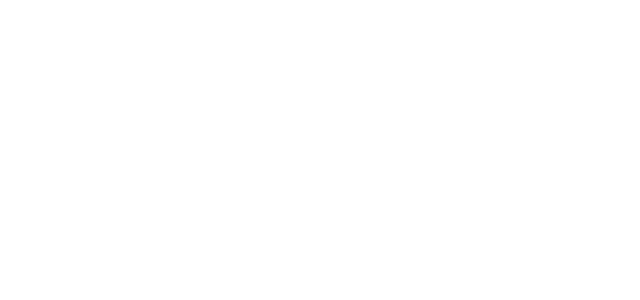
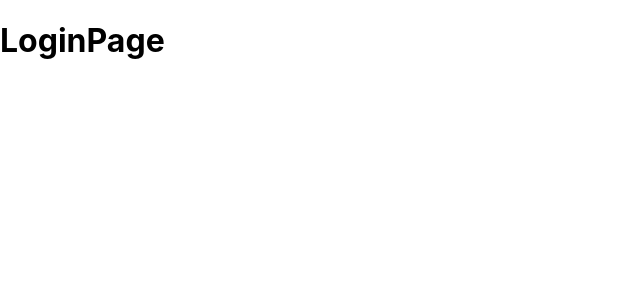
Before and after one commit to edumoreira1506/pixel-art-generator, a React (Create React App) app: page /login in a window 1280 px wide. Shown: the top 300 px of the page, without its empty margins (0-640 px from the left). Built offline with nearby package versions, Linux system fonts and the light colour scheme.

Commit message:
Add login route

```diff
--- a/src/config/constants.ts
+++ b/src/config/constants.ts
@@ -9,5 +9,6 @@
 };
 
 export const routes = {
-  HOME: '/'
+  HOME: '/',
+  LOGIN: '/login'
 };
--- /dev/null
+++ b/src/pages/Login/index.tsx
@@ -0,0 +1,7 @@
+import React, { ReactElement } from 'react';
+
+export default function LoginPage(): ReactElement {
+  return (
+    <h1>LoginPage</h1>
+  );
+}
--- a/src/routes/index.tsx
+++ b/src/routes/index.tsx
@@ -4,6 +4,7 @@
 import PublicRoute from './PublicRoute';
 
 import Home from '../pages/Home';
+import Login from '../pages/Login';
 
 import { routes } from '../config/constants';
 
@@ -11,6 +12,8 @@
   <BrowserRouter>
     <Switch>
       <PublicRoute exact path={routes.HOME} component={Home} />
+
+      <PublicRoute exact path={routes.LOGIN} component={Login} />
     </Switch>
   </BrowserRouter>
 );
```
